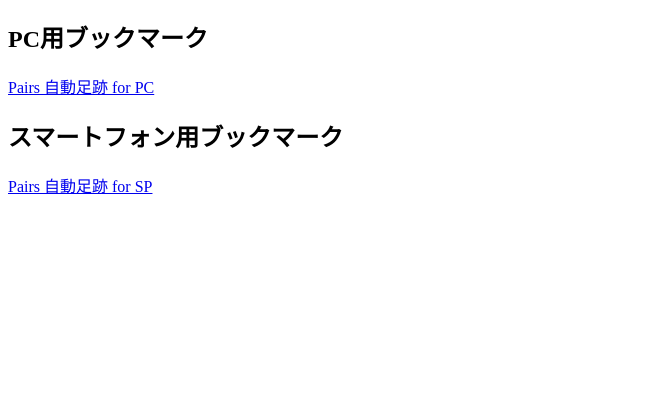
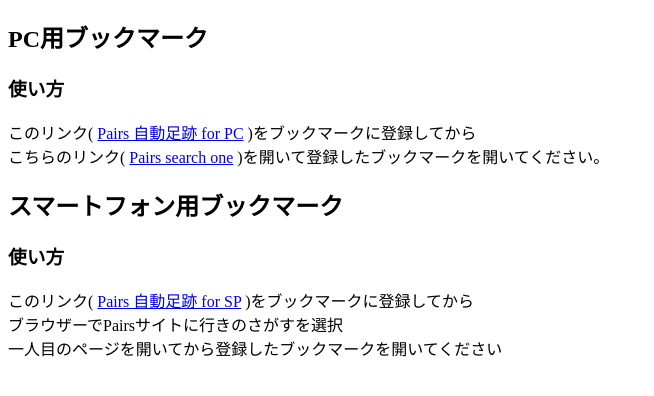
Before and after one commit to mao2009/pairs-footprint-bookmarklet, a plain HTML site: page index.html in a window 1280 px wide. Shown: the part 70-466 px from the top of the page, without its empty margins (0-654 px from the left). Drawn offline with Linux system fonts and the light colour scheme.

Commit message:
add how to

```diff
--- a/index.html
+++ b/index.html
@@ -11,11 +11,26 @@
         <div class="bookmarklet_wrapper">
             <dev class="bookmarklet">
                 <h2>PC用ブックマーク</h2>
-                <a id="bookmarklet_for_pc">Pairs 自動足跡 for PC</a>
+                <h3>使い方</h3>
+                <p>
+                    このリンク(
+                    <a id="bookmarklet_for_pc">Pairs 自動足跡 for PC</a>
+                    )をブックマークに登録してから<br>
+                    こちらのリンク(
+                    <a href="https://pairs.lv/#/login">Pairs search one</a>
+                    )を開いて登録したブックマークを開いてください。
+                </p>
             </dev>
             <dev class="bookmarklet">
                 <h2>スマートフォン用ブックマーク</h2>
-                <a id="bookmarklet_for_sp">Pairs 自動足跡 for SP</a>
+                <h3>使い方</h3>
+                <P>
+                    このリンク(
+                    <a id="bookmarklet_for_sp">Pairs 自動足跡 for SP</a>
+                    )をブックマークに登録してから<br>
+                    ブラウザーでPairsサイトに行きのさがすを選択<br>
+                    一人目のページを開いてから登録したブックマークを開いてください
+                </P>
             </dev>
         </div>
         <script type="text/javascript" src="./bookmarklet.js"></script>
```
